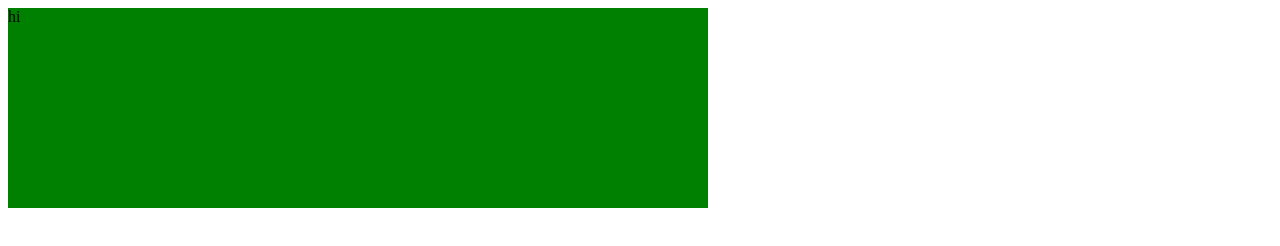
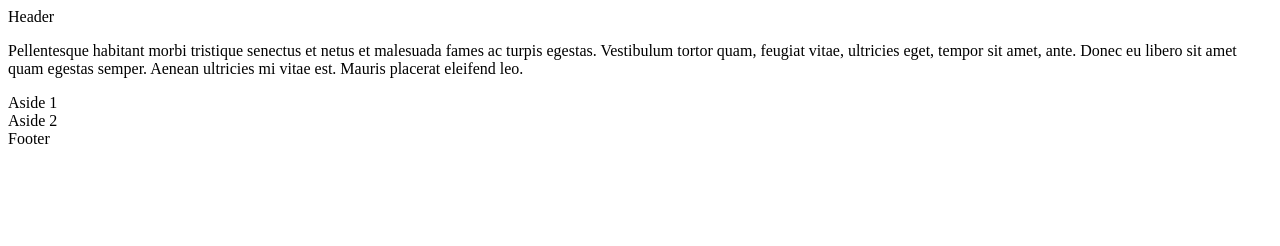
Before and after one commit to Deporitazz/Deporitazz.github.io, a plain HTML site: page index.html in a window 1280 px wide. Drawn offline with Linux system fonts and the light colour scheme.

Commit message:
Update index.html

```diff
--- a/index.html
+++ b/index.html
@@ -6,21 +6,22 @@
     <title>Hi Hi HI</title>
 </head>
 <body>
-    <header style="background-color:green; height:200px; width: 700px;">
-        hi
-    </header>
-
-    <div class="flex">
-        <div class="item"></div>
-        <div class="item"></div>
-    </div>
-
-
+    <div class="wrapper">
+  <header class="header">Header</header>
+  <article class="main">
+    <p>Pellentesque habitant morbi tristique senectus et netus et malesuada fames ac turpis egestas. Vestibulum tortor quam, feugiat vitae, ultricies eget, tempor sit amet, ante. Donec eu libero sit amet quam egestas semper. Aenean ultricies mi vitae est. Mauris placerat eleifend leo.</p>
+  </article>
+  <aside class="aside aside-1">Aside 1</aside>
+  <aside class="aside aside-2">Aside 2</aside>
+  <footer class="footer">Footer</footer>
 
     <style>
-        .flex {
-            display:flex;
-        }
+          .main { flex: 3 0px; }
+  .aside-1 { order: 1; }
+  .main    { order: 2; }
+  .aside-2 { order: 3; }
+  .footer  { order: 4; }
     </style>
+</div>
 </body>
 </html>
```
